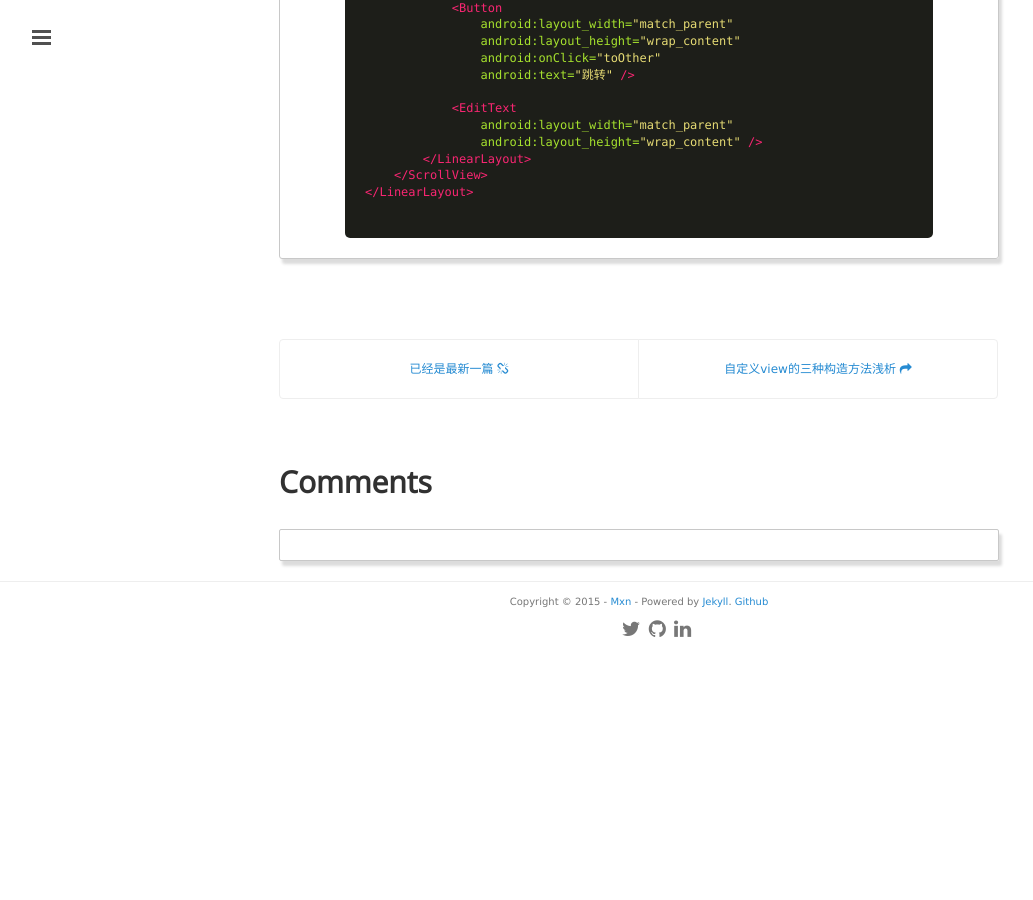
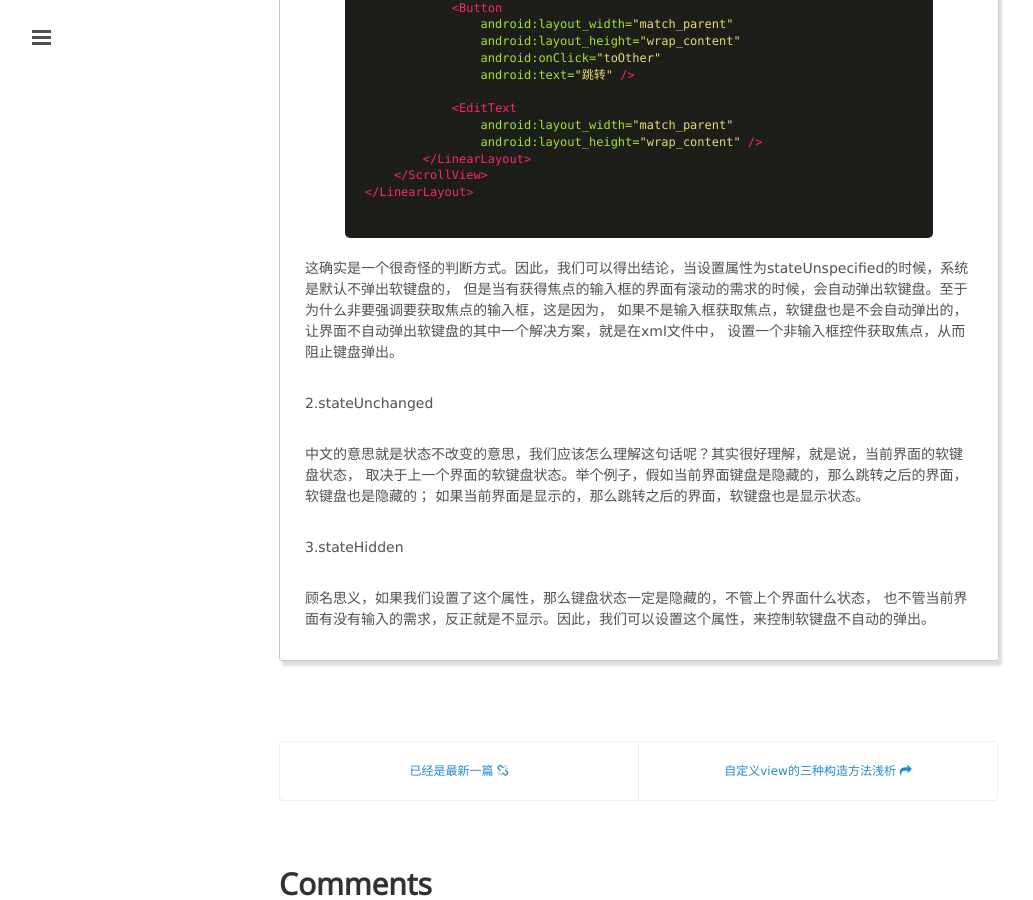
Before and after one commit to mxn21/mxn21.github.io, a Jekyll site: the page built from _posts/2015-8-15-windowSoftInputMode属性使用.md, in a window 1280 px wide and 900 px high, scrolled down 3343 px. Shown: the whole window, without its empty margins (1-1034 px from the left). Built offline with Jekyll 4.4.1, drawn with Linux system fonts in a browser that asks for light colours; Markdown is read by kramdown in place of the engine named in the settings; comment, search, counter and statistics services are not loaded; before the commit the page ends 3997 px from its top, so only the background shows below that.

Commit message:
234234
2423

```diff
--- a/_posts/2015-8-15-windowSoftInputMode属性使用.md
+++ b/_posts/2015-8-15-windowSoftInputMode属性使用.md
@@ -72,3 +72,19 @@
     </ScrollView>
 </LinearLayout>
     {% endhighlight %}
+
+这确实是一个很奇怪的判断方式。因此，我们可以得出结论，当设置属性为stateUnspecified的时候，系统是默认不弹出软键盘的，
+但是当有获得焦点的输入框的界面有滚动的需求的时候，会自动弹出软键盘。至于为什么非要强调要获取焦点的输入框，这是因为，
+如果不是输入框获取焦点，软键盘也是不会自动弹出的，让界面不自动弹出软键盘的其中一个解决方案，就是在xml文件中，
+设置一个非输入框控件获取焦点，从而阻止键盘弹出。
+
+2.stateUnchanged
+
+中文的意思就是状态不改变的意思，我们应该怎么理解这句话呢？其实很好理解，就是说，当前界面的软键盘状态，
+取决于上一个界面的软键盘状态。举个例子，假如当前界面键盘是隐藏的，那么跳转之后的界面，软键盘也是隐藏的；
+如果当前界面是显示的，那么跳转之后的界面，软键盘也是显示状态。
+
+3.stateHidden
+
+顾名思义，如果我们设置了这个属性，那么键盘状态一定是隐藏的，不管上个界面什么状态，
+也不管当前界面有没有输入的需求，反正就是不显示。因此，我们可以设置这个属性，来控制软键盘不自动的弹出。
```
